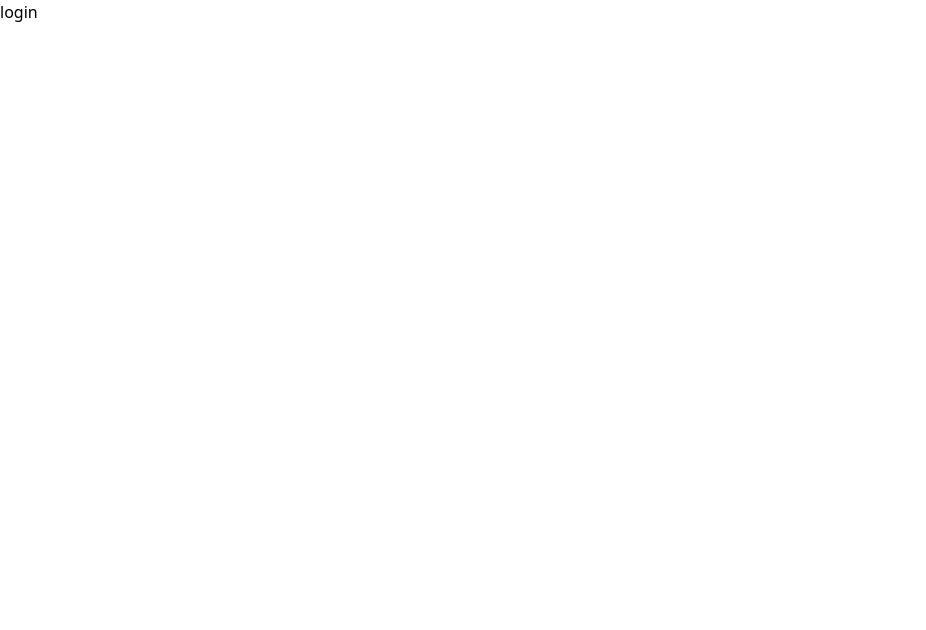
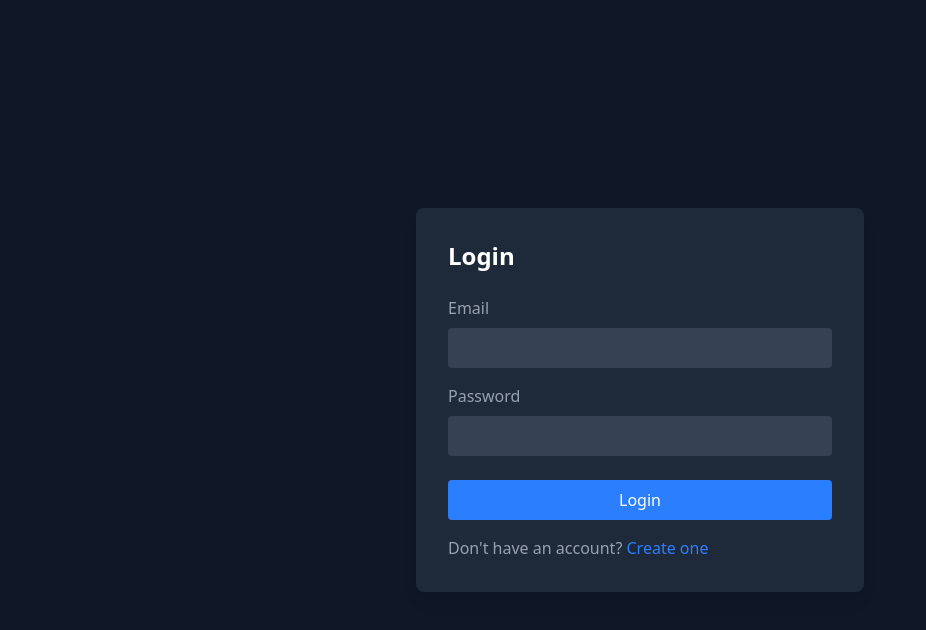
Before and after one commit to udayveershaktawat/AI-Developer, a React app in the folder frontend/: page /login in a window 1280 px wide. Shown: the top 630 px of the page, without its empty margins (0-926 px from the left). Built offline with nearby package versions, Linux system fonts and the light colour scheme; the HTML template or start-up script is replaced by a standard one.

Commit message:
register and login created succesfully

```diff
--- a/frontend/src/screens/login.jsx
+++ b/frontend/src/screens/login.jsx
@@ -1,9 +1,46 @@
 import React from 'react'
+import { Link } from 'react-router-dom'
 
 const login = () => {
   return (
-    <div>
-      login
+     <div className='min-h-screen flex items-center justify-center bg-gray-900'>
+      <div className='bg-gray-800 p-8 rounded-lg shadow-lg w-full max-w-md'>
+        <h2 className='text-2xl font-bold text-white mb-6'>Login</h2>
+        <form action="">
+
+          <div className='mb-4'>
+            <label className='block text-gray-400 mb-2' htmlFor='email'>Email</label>
+            <input
+            type='email'
+            id='email'
+            className='w-full p-2 rounded bg-gray-700 text-white focus:outline-none focus:ring-2 focus:ring-blue-500'
+            />
+          </div>
+          <div className='mb-6'>
+            <label className='block text-gray-400 mb-2' htmlFor="password">Password</label>
+            <input
+            type="password"
+            id='password'
+            className='w-full p-2 rounded bg-gray-700 text-white focus:outline-none focus:ring-2 focus:ring-blue-500'
+            required
+
+            />
+
+          </div>
+          <button
+          type='submit'
+          className='w-full bg-blue-500 text-white p-2 rounded hover:bg-blue-600 transition duration-200'
+          >Login</button>
+
+
+
+
+
+        </form>
+        <p className='text-gray-400 mt-4'>Don't have an account? <Link to="/register" className='text-blue-500 hover:underline'>Create one</Link></p>
+
+      </div>
+
     </div>
   )
 }
--- a/frontend/src/screens/register.jsx
+++ b/frontend/src/screens/register.jsx
@@ -5,7 +5,7 @@ const register = () => {
   return (
      <div className='min-h-screen flex items-center justify-center bg-gray-900'>
       <div className='bg-gray-800 p-8 rounded-lg shadow-lg w-full max-w-md'>
-        <h2 className='text-2xl font-bold text-white mb-6'>Login</h2>
+        <h2 className='text-2xl font-bold text-white mb-6'>Register</h2>
         <form action="">
 
           <div className='mb-4'>
@@ -30,14 +30,14 @@ const register = () => {
           <button
           type='submit'
           className='w-full bg-blue-500 text-white p-2 rounded hover:bg-blue-600 transition duration-200'
-          >Login</button>
+          >Register</button>
 
 
 
 
 
         </form>
-        <p className='text-gray-400 mt-4'>Don't have an account? <Link to="/signup" className='text-blue-500 hover:underline'></Link></p>
+        <p className='text-gray-400 mt-4'>Already have an account? <Link to="/login" className='text-blue-500 hover:underline'>login</Link></p>
 
       </div>
 
```
